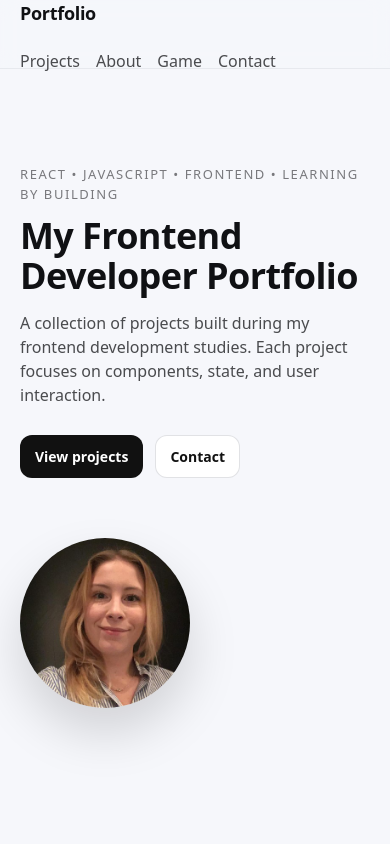
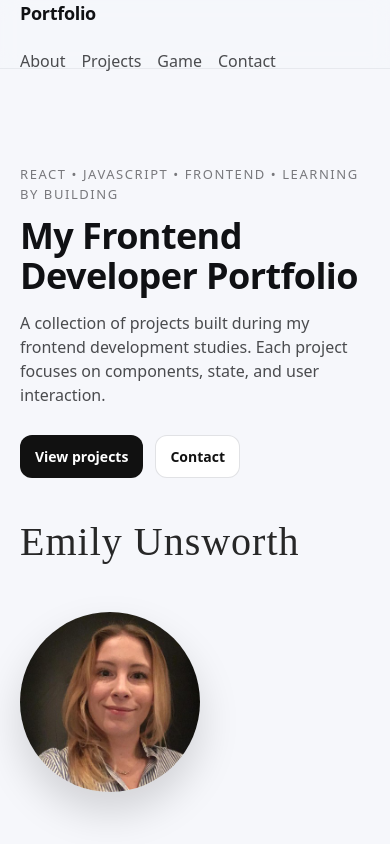
Before and after one commit to unsworthemily/portfolio-react, a React (Vite) app: page / in a window 390 px wide. Shown: the top 844 px of the page. Built offline with nearby package versions, Linux system fonts and the light colour scheme.

Commit message:
Improve project layout width

```diff
--- a/src/components/Hero.css
+++ b/src/components/Hero.css
@@ -13,8 +13,8 @@
   display: flex;
   align-items: center;
   justify-content: space-between;
-  gap: 60px;
-  flex-wrap: wrap;
+  gap: 40px;
+  flex-wrap: wrap;;
 }
 
 /* Textdelen */
@@ -25,12 +25,11 @@
 
 /* Profilbild */
 .hero__profile {
-  width: 240px;
-  height: 240px;
+  width: 220px;
+  height: 220px;
+  object-fit: cover;
   border-radius: 50%;
-  object-fit: cover;
-  display: block;
-  box-shadow: 0 25px 50px rgba(0, 0, 0, 0.15);
+  box-shadow: 0 20px 40px rgba(0, 0, 0, 0.15);
 }
 
 /* Text över rubriken */
@@ -63,6 +62,20 @@
   gap: 12px;
   flex-wrap: wrap;
 }
+/* Signature under buttons */
+.hero__signature {
+  margin-top: 34px;
+}
+
+.name-signature {
+  font-family: "Allura", cursive;
+  font-weight: 400;
+  font-style: normal;
+  font-size: 52px;
+  color: #111;
+  opacity: 0.9;
+  letter-spacing: 1px;
+}
 
 /* ===== RESPONSIVE ===== */
 
@@ -88,7 +101,10 @@
   }
 
   .hero__profile {
-    width: 170px;
-    height: 170px;
+    width: 180px;
+    height: 180px;
+  }
+  .name-signature {
+    font-size: 40px;
   }
 }
--- a/src/components/Hero.jsx
+++ b/src/components/Hero.jsx
@@ -27,9 +27,12 @@ export default function Hero() {
               <Link className="btn" to="/portfolio">
                 View projects
               </Link>
-              <a className="btn btn--ghost" href="#contact">
-                Contact
-              </a>
+              <Link className="btn btn--ghost" to="/contact">
+              Contact
+              </Link>
+            </div>
+            <div className="hero__signature">
+              <span className="name-signature">Emily Unsworth</span>
             </div>
           </div>
 
--- a/src/components/Navbar.css
+++ b/src/components/Navbar.css
@@ -91,3 +91,13 @@
     max-width: 100%;
   }
 }
+
+/* Active page indicator */
+.nav__links a.active {
+  color: #111;
+  font-weight: 600;
+}
+
+.nav__links a.active::after {
+  width: 100%;
+}
--- a/src/components/Navbar.jsx
+++ b/src/components/Navbar.jsx
@@ -1,4 +1,4 @@
-import { Link, useLocation } from "react-router-dom";
+import { NavLink, useLocation } from "react-router-dom";
 import "./Navbar.css";
 
 export default function Navbar({ query, setQuery }) {
@@ -8,26 +8,40 @@ export default function Navbar({ query, setQuery }) {
   return (
     <header className="nav">
       <div className="container nav__inner">
-        <Link className="nav__brand" to="/">
+        <NavLink className="nav__brand" to="/">
           Portfolio
-        </Link>
+        </NavLink>
 
         <nav className="nav__links">
-          <Link to="/portfolio">Projects</Link>
-          <Link to="/about">About</Link>
-          <Link to="/game">Game</Link>
-          <Link to="/contact">Contact</Link>
-        </nav>
 
+          <NavLink to="/about" className={({isActive}) => isActive ? "active" : ""}>
+            About
+          </NavLink>
+
+          <NavLink to="/portfolio" className={({isActive}) => isActive ? "active" : ""}>
+            Projects
+          </NavLink>
+
+          {/* 🔎 SEARCH RIGHT AFTER PROJECTS */}
           {isPortfolioPage && (
             <input
               className="nav__search"
               type="text"
-            placeholder="Search projects..."
+              placeholder="Search..."
               value={query}
               onChange={(e) => setQuery(e.target.value)}
             />
           )}
+
+          <NavLink to="/game" className={({isActive}) => isActive ? "active" : ""}>
+            Game
+          </NavLink>
+
+          <NavLink to="/contact" className={({isActive}) => isActive ? "active" : ""}>
+            Contact
+          </NavLink>
+
+        </nav>
       </div>
     </header>
   );
```
Lines whose indentation alone changed are shown as unchanged.
